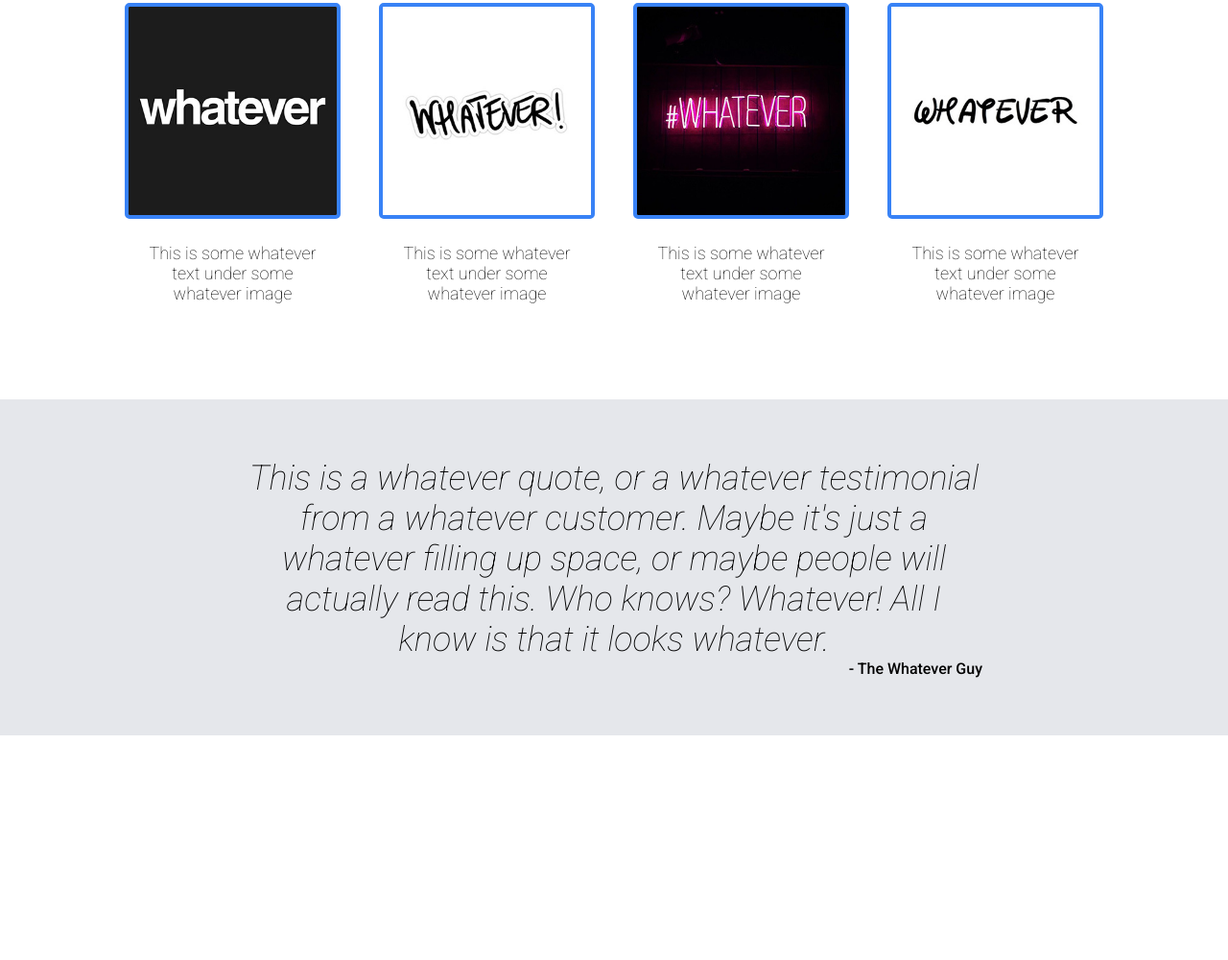
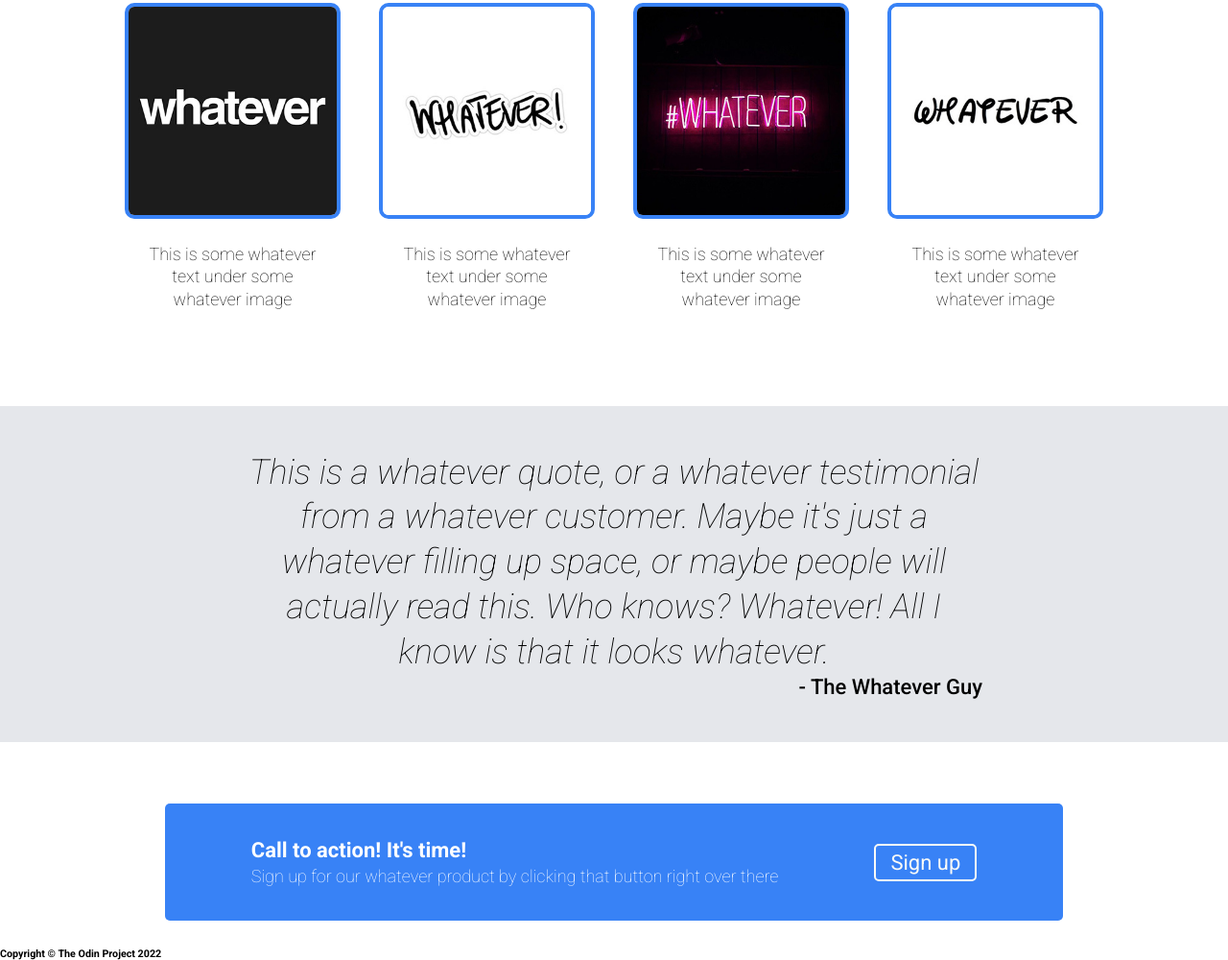
Before and after one commit to ismaelpaul/odin-landing-page, a plain HTML site: page index.html in a window 1280 px wide. Shown: the part 747-1747 px from the top of the page at 96% size. Before the commit the page ends 1513 px from the top, so only its background shows below. Drawn offline with Linux system fonts and the light colour scheme.

Commit message:
Created CTA section

```diff
--- a/index.html
+++ b/index.html
@@ -56,5 +56,21 @@
             Whatever! All I know is that it looks whatever.</h3>
         <h4>- The Whatever Guy</h4>
     </div>
+    <div class="cta">
+        <div class="cta-rect">
+            <div class="cta-info">
+                <div class="cta-text">
+                    <h4>Call to action! It's time!</h4>
+                    <h5>Sign up for our whatever product by clicking that button right over there</h5>
+                </div>
+                <div class="button">
+                    <button>Sign up</button>
+                </div>
+            </div>
+        </div>
+    </div>
+    <div class="footer">
+        <h6>Copyright © The Odin Project 2022</h6>
+    </div>
 </body>
 </html>
--- a/style.css
+++ b/style.css
@@ -50,7 +50,7 @@ a, .hero-left {
 .header-links {
     font-size: 18px;
     font-weight: 300;
-    line-height: 1.5;
+    line-height: 1.3;
 }
 .hero-left.button {
     background-color: #3882f6;
@@ -90,10 +90,11 @@ a, .hero-left {
     text-align: center;
     max-width: 200px;
     padding-top: 25px;
+    line-height: 1.3;
 }
 .whatevers img {
     border: 4px solid #3882f6;
-    border-radius: 5px;
+    border-radius: 10px;
     max-width: 90%;
 }
 .whatever1,
@@ -120,9 +121,45 @@ flex-wrap: wrap;
     font-style: italic;
     text-align: center;
     padding: 0 20% 0 20%;
+    line-height: 1.3;
 }
 .quote h4 {
+    font-size: 22px;
     text-align: right;
     padding-right: 20%;
     font-weight: 500;
 }
+.cta {
+    height: 150px;
+}
+.cta-rect {
+    display: flex;
+    justify-content: center;
+    margin-top: 5%;
+}
+.cta-info {
+    margin-top: auto;
+    border-radius: 5px;
+    padding: 35px 90px 35px 90px;
+    background-color: #3882f6;
+    display: flex;
+    color: white;
+    gap: 100px;
+    align-items: center;
+    line-height: 1.3;
+}
+.cta-info button {
+    padding: 5px 15px 5px 15px;
+    color: #f9faf8;
+    border: 2px solid #f9faf8;
+    background-color: transparent;
+    border-radius: 5px;
+    font-size: 22px;
+}
+.cta-text h4 {
+    font-size: 22px;
+}
+.cta-text h5 {
+    font-size: 18px;
+    font-weight: 200;
+}
```
Lines whose indentation alone changed are shown as unchanged.
